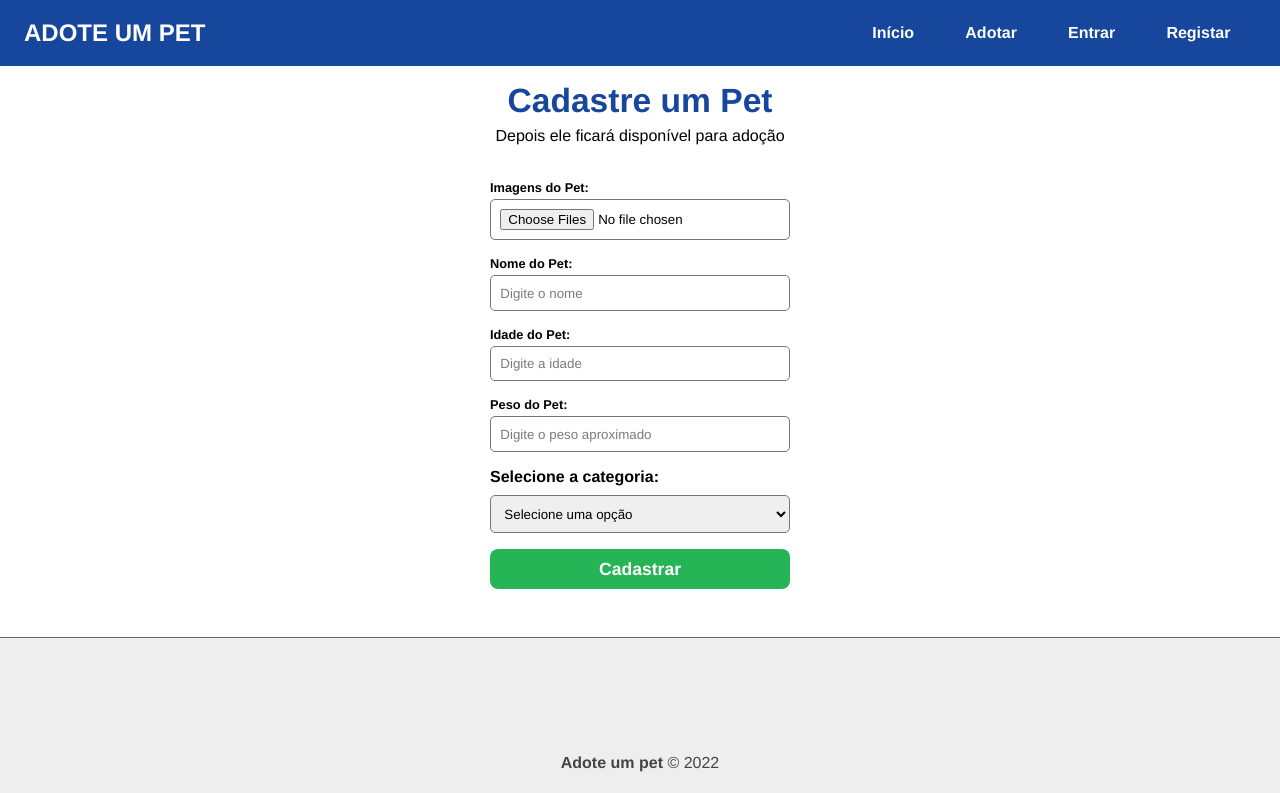
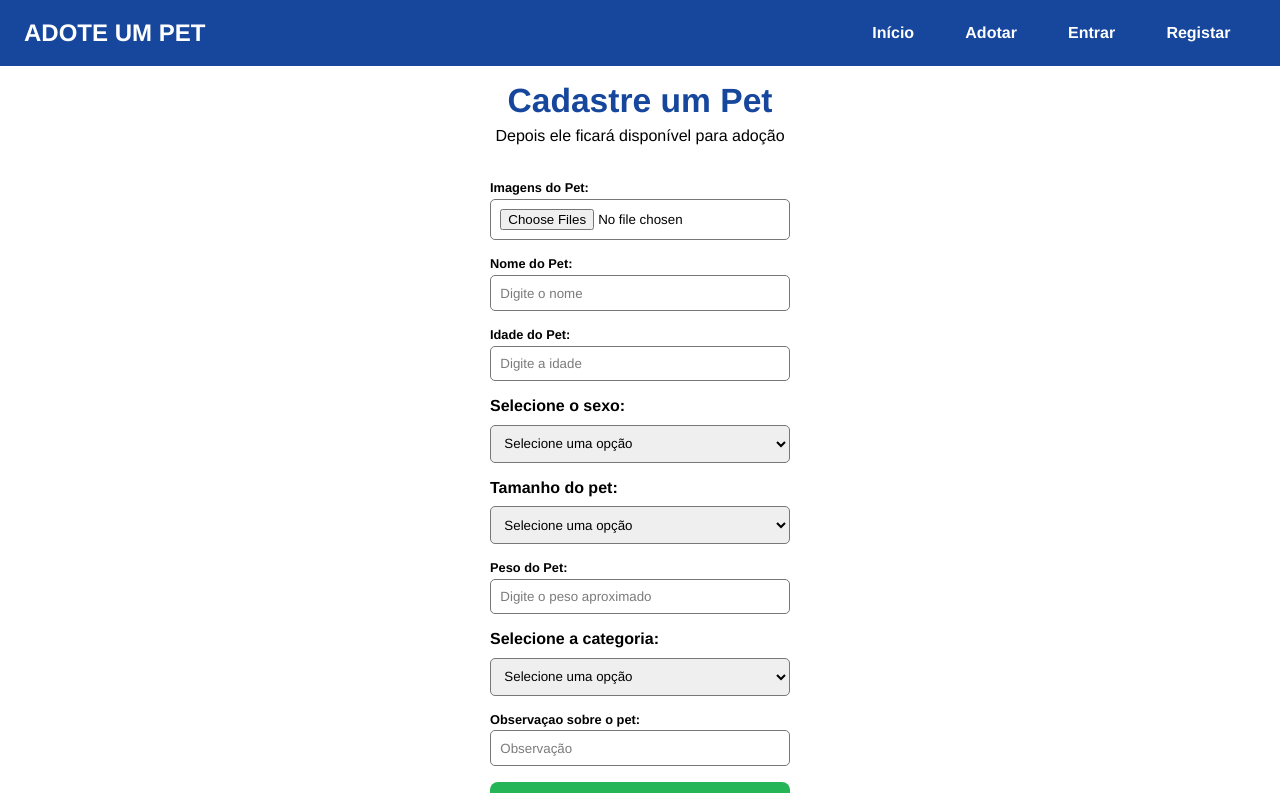
Before and after one commit to souzamarques/CK0207, a React (Create React App) app in the folder frontend/: page /pet/add in a window 1280 px wide. Shown: the top 793 px of the page. Built offline with nearby package versions, Linux system fonts and the light colour scheme.

Commit message:
frontend: updated pet form

```diff
--- a/frontend/src/components/form/PetForm.js
+++ b/frontend/src/components/form/PetForm.js
@@ -9,6 +9,9 @@ function PetForm({ handleSubmit, petData, btnText }) {
   const [pet, setPet] = useState(petData || {})
   const [preview, setPreview] = useState([])
   const colors = ['Branco', 'Preto', 'Cinza', 'Caramelo']
+  const race = ['Labrador', 'Pitbull', 'Doberman', 'Vira-lata']
+  const sex = ['Macho', 'Femea']
+  const size = ['Pequeno', 'Medio', 'Grande']
 
   function onFileChange(e) {
     console.log(Array.from(e.target.files))
@@ -24,6 +27,27 @@ function PetForm({ handleSubmit, petData, btnText }) {
     setPet({
       ...pet,
       color: e.target.options[e.target.selectedIndex].text,
+    })
+  }
+
+  function handleRace(e) {
+    setPet({
+      ...pet,
+      race: e.target.options[e.target.selectedIndex].text,
+    })
+  }
+
+  function handleSex(e) {
+    setPet({
+      ...pet,
+      sex: e.target.options[e.target.selectedIndex].text,
+    })
+  }
+
+  function handleSize(e) {
+    setPet({
+      ...pet,
+      size: e.target.options[e.target.selectedIndex].text,
     })
   }
 
@@ -75,6 +99,21 @@ function PetForm({ handleSubmit, petData, btnText }) {
         handleOnChange={handleChange}
         value={pet.age || ''}
       />
+      <Select
+        name="sex"
+        text="Selecione o sexo"
+        options={sex}
+        handleOnChange={handleSex}
+        value={pet.sex || ''}
+      />
+
+      <Select
+        name="size"
+        text="Tamanho do pet"
+        options={size}
+        handleOnChange={handleSize}
+        value={pet.size || ''}
+      />
       <Input
         text="Peso do Pet"
         type="number"
@@ -84,11 +123,20 @@ function PetForm({ handleSubmit, petData, btnText }) {
         handleOnChange={handleChange}
       />
       <Select
-        name="color"
+        name="race"
         text="Selecione a categoria"
-        options={colors}
-        handleOnChange={handleColor}
-        value={pet.color || ''}
+        options={race}
+        handleOnChange={handleRace}
+        value={pet.race || ''}
+      />
+
+      <Input
+        text="Observaçao sobre o pet"
+        type="text"
+        name="description"
+        placeholder="Observação"
+        handleOnChange={handleChange}
+        value={pet.description || ''}
       />
       <input type="submit" value={btnText} />
     </form>
--- a/frontend/src/components/pages/About.js
+++ b/frontend/src/components/pages/About.js
@@ -17,7 +17,7 @@ function About() {
   return (
     <section>
         <h1>Sobre</h1>
-        <p>jhdfhagsdfjhagsdkjhfgasdkhfgadkhfgadkfhagsdfjhagdkfjhgadfhgadkfhgadhg</p>
+        <p>O site Adote um Pet......................</p>
     </section>
   )
 }
--- a/frontend/src/components/pages/Pet/PetDetails.js
+++ b/frontend/src/components/pages/Pet/PetDetails.js
@@ -65,6 +65,15 @@ function PetDetails() {
           <p>
             <span className="bold">Idade:</span> {pet.age} anos
           </p>
+          <p>
+            <span className="bold">Sexo:</span> {pet.sex}
+          </p>
+          <p>
+            <span className="bold">Tamanho:</span> {pet.size}
+          </p>
+          <p>
+            <span className="bold">Vermifugado:</span> {pet.wormed}
+          </p>
           {token ? (
             <button onClick={schedule}>Solicitar uma Visita</button>
           ) : (
```
Also changed, not shown: 1 other file (tests, documents, lock files or other folders).
